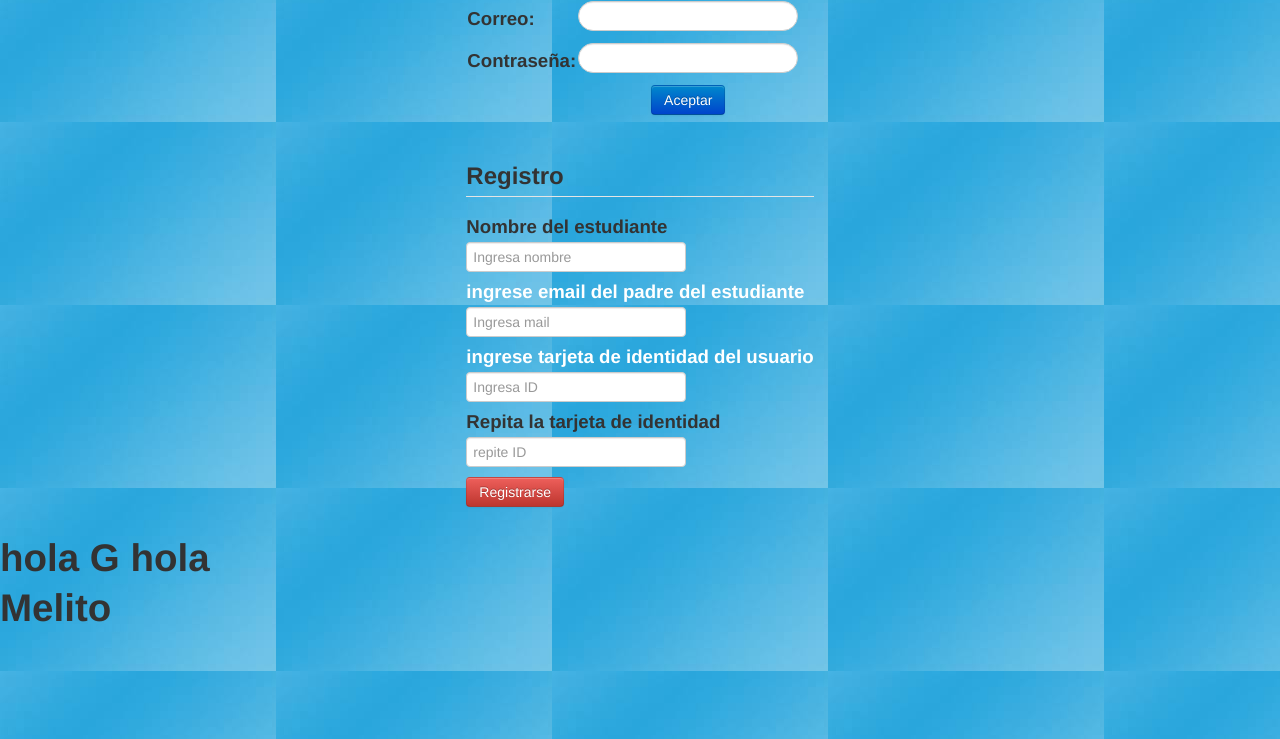
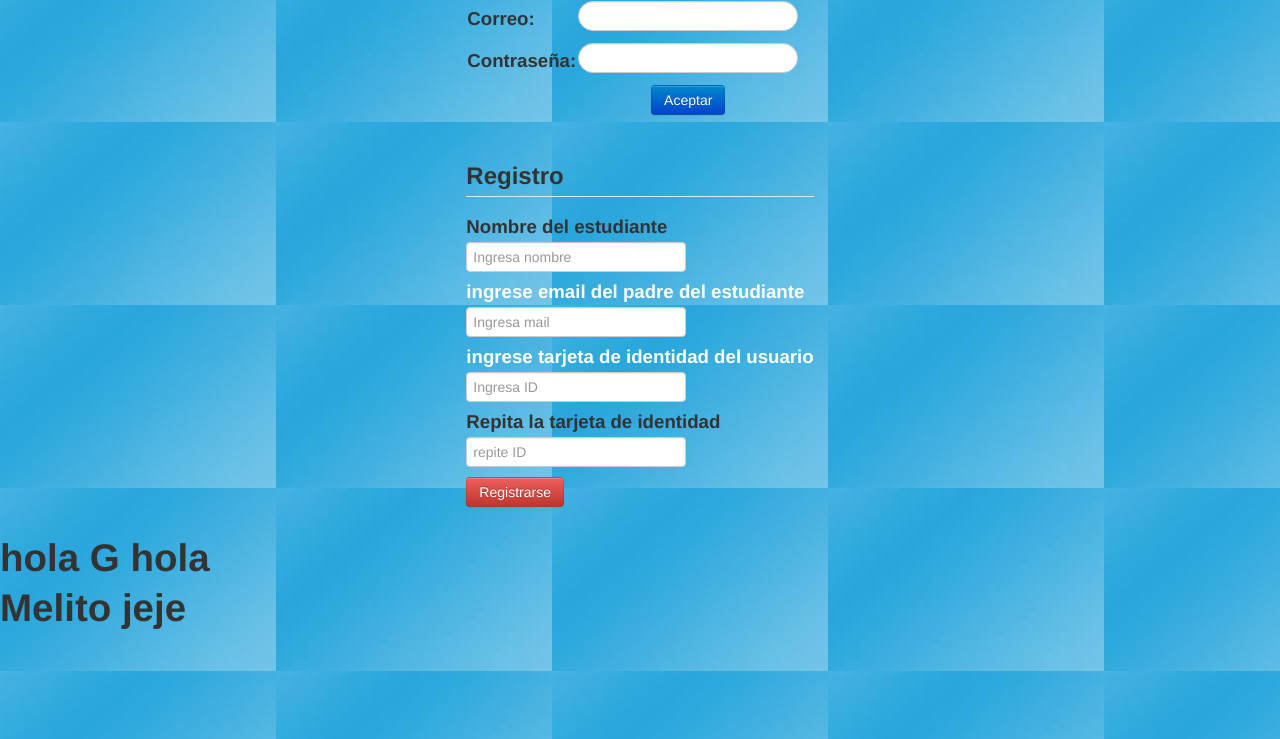
Before and after one commit to BlueC110/BlueCarpeta, a PHP site: page / in a window 1280 px wide. Shown: the part 61-800 px from the top of the page. Run offline with PHP 8.4, Linux system fonts and the light colour scheme.

Commit message:
puse un jeje

```diff
--- a/index.php
+++ b/index.php
@@ -70,6 +70,6 @@
 		</div></center></div></center>
 
 <h1>hola G hola</h1>
-<h1>Melito</h1>
+<h1>Melito jeje</h1>
 </body>
 </html>
```
